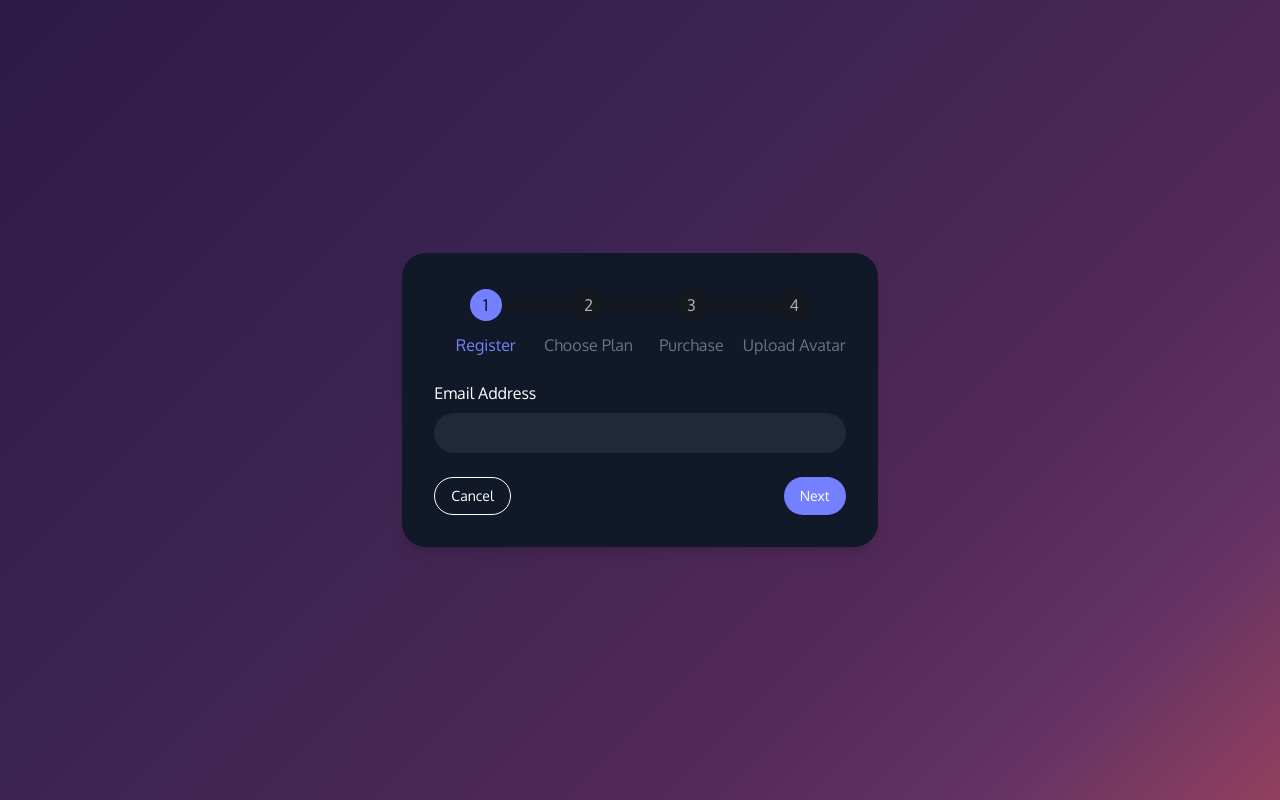
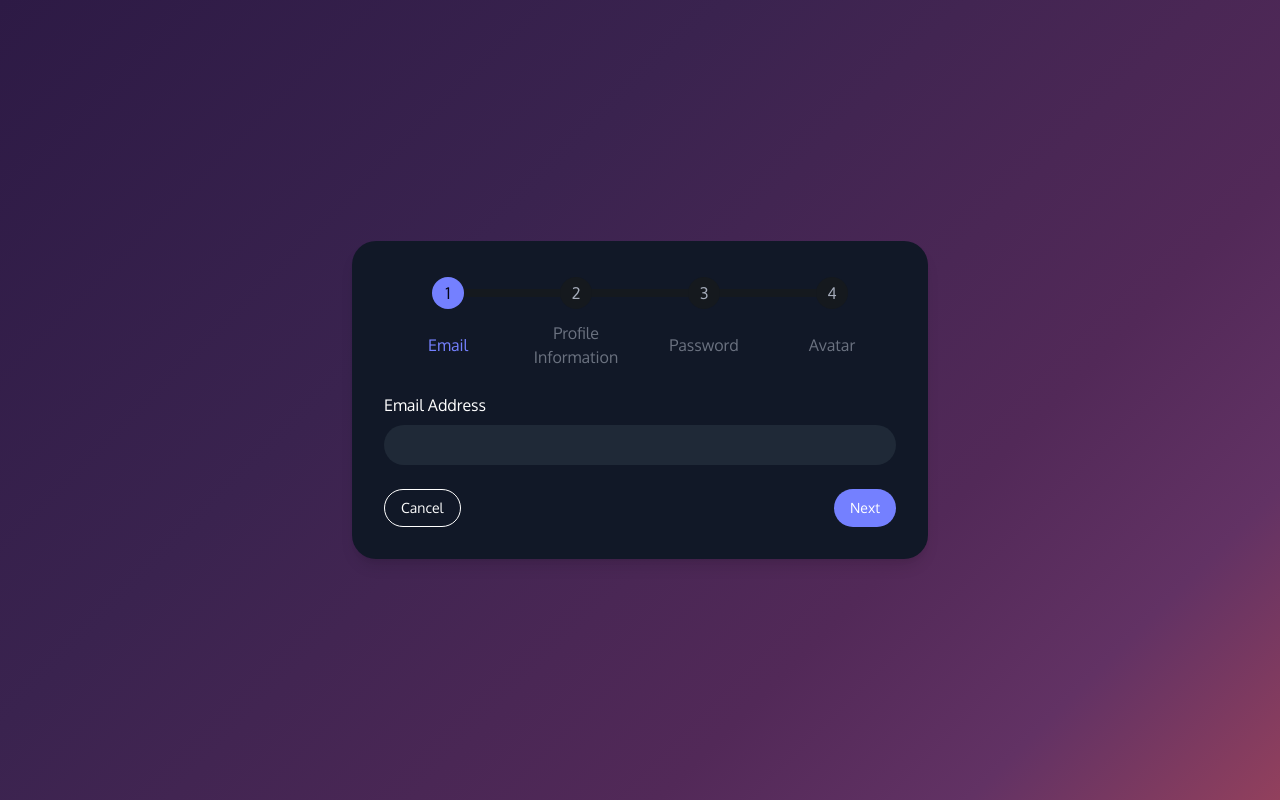
Before and after one commit to Team-06-alpha-A62/veil, a React (Vite) app in the folder template/: page /register in a window 1280 px wide. Built offline with nearby package versions, Linux system fonts and the light colour scheme; no server answers.

Commit message:
fixed an issue with register function where a refresh was needed in order to log the user after successful registration, removed console logs, updated register view

```diff
--- a/template/src/components/ChannelWindow/ChannelWindow.tsx
+++ b/template/src/components/ChannelWindow/ChannelWindow.tsx
@@ -315,7 +315,6 @@ const ChannelWindow: React.FC<ChannelWindowProps> = ({
         currentUser.userData!.username,
         emojiData.unified
       );
-      console.log(`Reaction ${emojiData.emoji} added to message ${messageId}`);
     } catch (error) {
       console.error('Failed to update reaction:', error);
     }
--- a/template/src/components/CreateMeetingModal/CreateMeetingModal.tsx
+++ b/template/src/components/CreateMeetingModal/CreateMeetingModal.tsx
@@ -117,8 +117,6 @@ const CreateMeetingModal: React.FC<MeetingProps> = ({ selectedDay }) => {
     };
 
   const handleStartTimeChange = (time: number) => {
-    console.log(dayjs(time).format('YYYY-MM-DD HH:mm:ss'));
-
     setMeetingData(prevData => ({
       ...prevData,
       startTime: time,
@@ -127,7 +125,6 @@ const CreateMeetingModal: React.FC<MeetingProps> = ({ selectedDay }) => {
   };
 
   const handleEndTimeChange = (time: number) => {
-    console.log(dayjs(time).format('YYYY-MM-DD HH:mm:ss'));
     setMeetingData(prevData => ({
       ...prevData,
       endTime: time,
--- a/template/src/components/CreateTeamModal/CreateTeamModal.tsx
+++ b/template/src/components/CreateTeamModal/CreateTeamModal.tsx
@@ -35,7 +35,6 @@ const CreateTeamModal: React.FC = () => {
     if (imageFile) {
       imageUrl = await uploadImage(imageFile);
     }
-    console.log(currentUser.userData!.username);
     const teamId = await createTeam(
       teamData.name,
       currentUser.userData!.username,
--- a/template/src/components/DyteMeetingUI/DyteMeetingUI.tsx
+++ b/template/src/components/DyteMeetingUI/DyteMeetingUI.tsx
@@ -41,7 +41,6 @@ const DyteMeetingUI: React.FC<DyteMeetingProps> = ({ setCall, channelId }) => {
     if (roomState === 'joined') {
       increment();
     }
-    console.log(roomState);
     if (roomState === 'left' || roomState === 'ended') {
       setCall(prev => !prev);
       decrement();
--- a/template/src/components/Team/Team.tsx
+++ b/template/src/components/Team/Team.tsx
@@ -52,7 +52,7 @@ const Team: React.FC = () => {
             return;
           }
         } else {
-          console.log('Team not found');
+          console.error('Team not found');
         }
       }
     };
--- a/template/src/providers/AuthProvider.tsx
+++ b/template/src/providers/AuthProvider.tsx
@@ -92,12 +92,9 @@ export function AuthProvider({ children }: AuthProviderProps) {
     }
     const fetchUserData = async (): Promise<void> => {
       setIsLoading(true);
-      console.log('hi');
       try {
         const data = await getUserData(user.uid);
         const userData = data || null;
-        console.log(userData);
-        console.log(user);
         setCurrentUser({ ...currentUser, user, userData });
       } catch (error) {
         if (error instanceof Error) {
@@ -163,7 +160,9 @@ export function AuthProvider({ children }: AuthProviderProps) {
         avatarUrl
       );
 
-      setCurrentUser({ user: credentials.user, userData: null });
+      const userData = await getUserData(userId);
+
+      setCurrentUser({ user: credentials.user, userData });
     } catch (error) {
       if (error instanceof Error) {
         alert(`Error trying to register user: ${error.message}`);
--- a/template/src/providers/ThemeProvider.tsx
+++ b/template/src/providers/ThemeProvider.tsx
@@ -26,7 +26,6 @@ export const ThemeProvider: React.FC<{ children: ReactNode }> = ({
   }, [theme]);
 
   const changeTheme = (newTheme: string) => {
-    console.log(theme);
     setTheme(newTheme);
   };
 
--- a/template/src/views/Login/Login.tsx
+++ b/template/src/views/Login/Login.tsx
@@ -24,7 +24,6 @@ const Login: React.FC = () => {
   const location = useLocation();
 
   useEffect(() => {
-    console.log('hi');
     if (currentUser.userData) {
       if (location.state && location.state.from) {
         navigate(location.state.from);
--- a/template/src/views/Register/Register.tsx
+++ b/template/src/views/Register/Register.tsx
@@ -172,28 +172,28 @@ const Register: React.FC = () => {
               step >= 1 ? 'step-primary text-primary' : 'text-gray-500'
             }`}
           >
-            Register
+            Email
           </li>
           <li
             className={`step ${
               step >= 2 ? 'step-primary text-primary' : 'text-gray-500'
             }`}
           >
-            Choose Plan
+            Profile Information
           </li>
           <li
             className={`step ${
               step >= 3 ? 'step-primary text-primary' : 'text-gray-500'
             }`}
           >
-            Purchase
+            Password
           </li>
           <li
             className={`step ${
               step >= 4 ? 'step-primary text-primary' : 'text-gray-500'
             }`}
           >
-            Upload Avatar
+            Avatar
           </li>
         </div>
         <form
```
